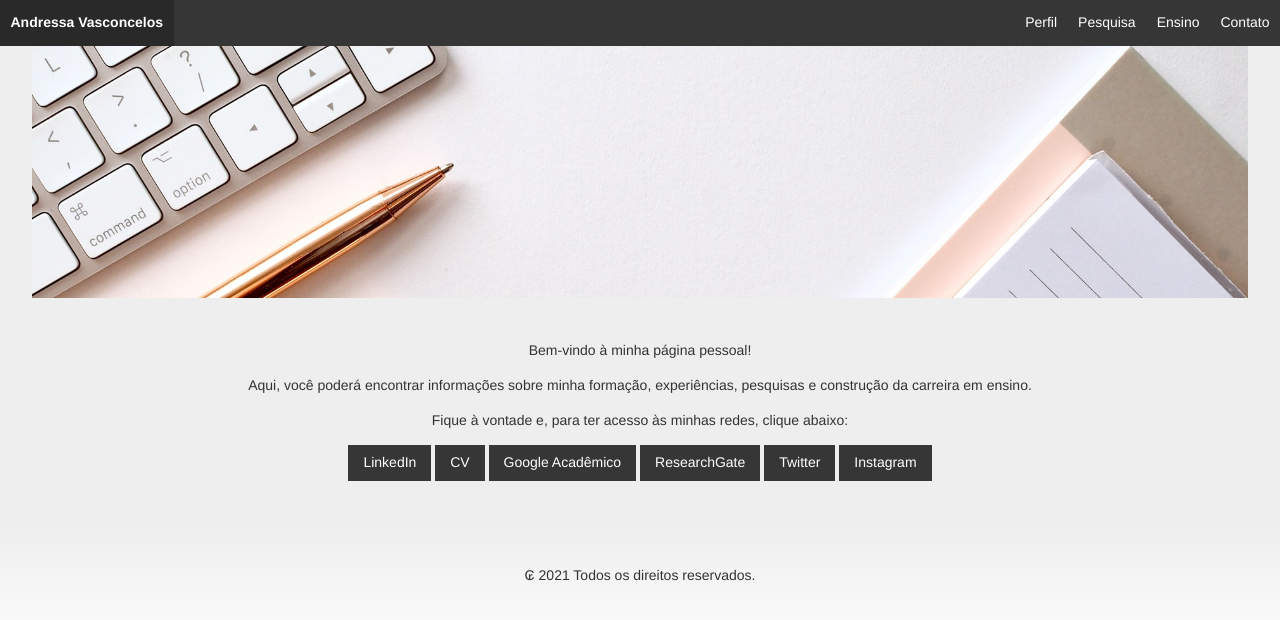
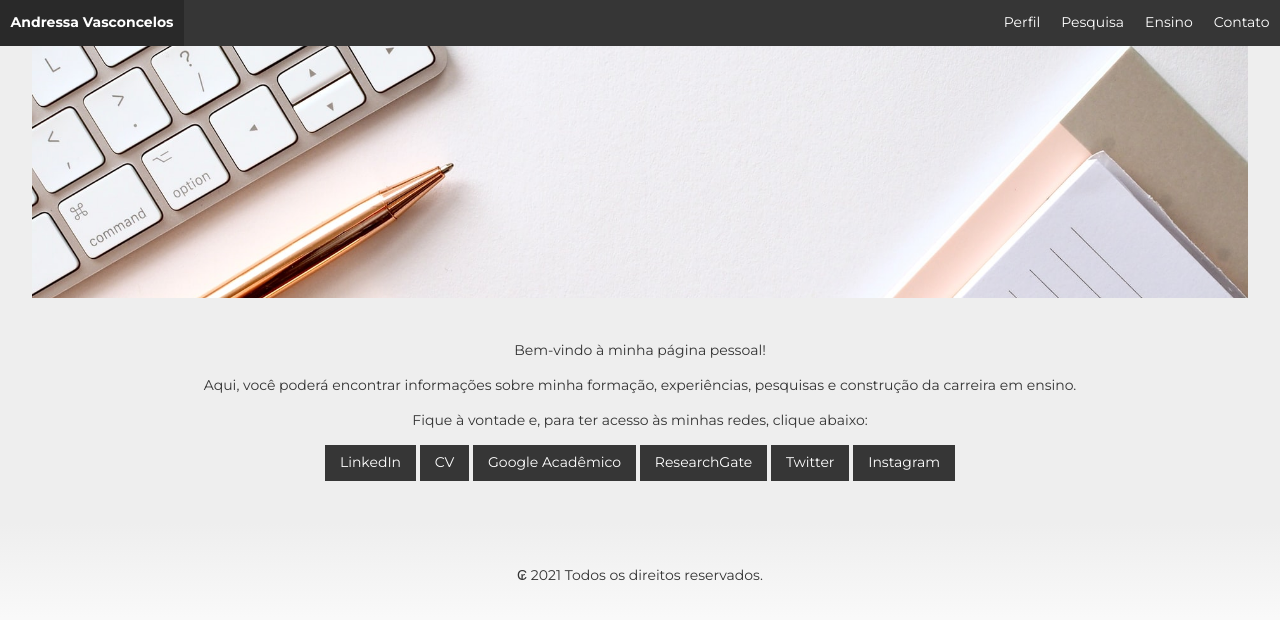
Before and after one commit to andressamielke/andressamielke.github.io, a Jekyll site: the page built from index.md, in a window 1280 px wide. Shown: the top 620 px of the page. Built offline with Jekyll 4.4.1, drawn with Linux system fonts in a browser that asks for light colours; some web fonts are replaced.

Commit message:
Update main.scss

```diff
--- a/_sass/main.scss
+++ b/_sass/main.scss
@@ -1,3 +1,5 @@
+@import url('https://fonts.googleapis.com/css2?family=Montserrat:wght@400;700&display=swap');
+
 $backgroundColor: #eeeeee;
 $bodyColor: #333333;
 
@@ -12,6 +14,7 @@ a:link {
 }
 
 body {
+  font-family: 'Montserrat', sans-serif;
   background: $backgroundColor;
   color: $bodyColor;
 }
```
